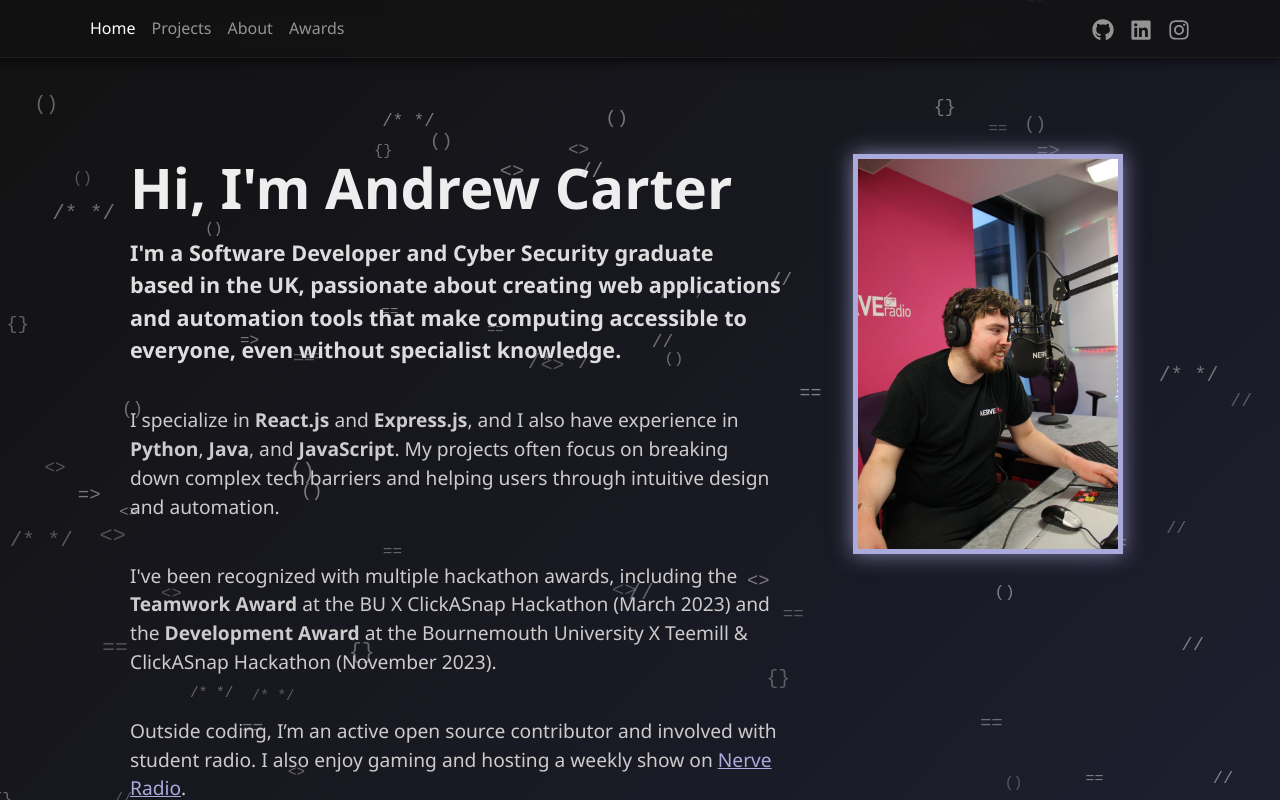
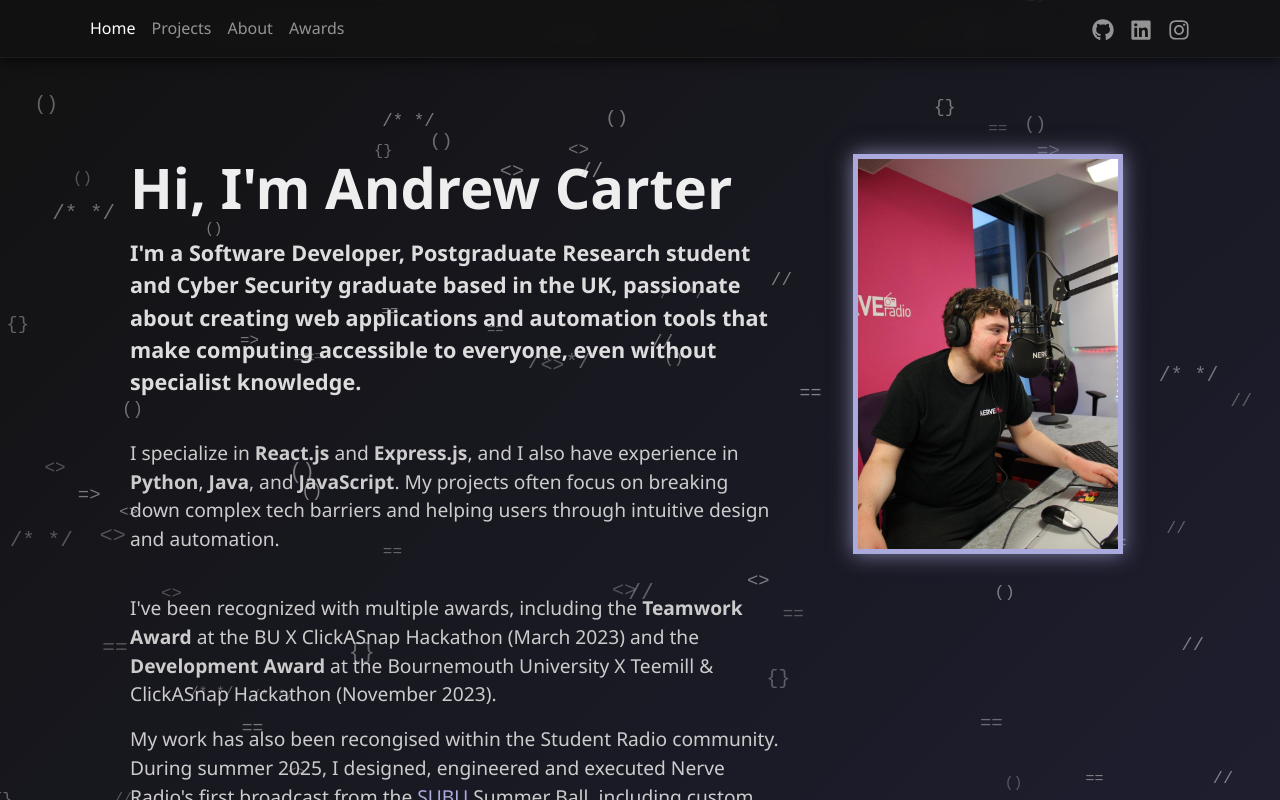
Before and after one commit to AndrewCarter04/portfolio, a React (Create React App) app: page / in a window 1280 px wide. Built offline with nearby package versions, Linux system fonts and the light colour scheme.

Commit message:
Revise personal info and add recent accomplishments
Updated personal description and added new achievements.

```diff
--- a/src/pages/home.jsx
+++ b/src/pages/home.jsx
@@ -20,7 +20,7 @@ const Home = () => {
             className="lead"
             style={{ fontWeight: 600, fontSize: '1.35rem', color: '#ddd', lineHeight: 1.5 }}
           >
-            I'm a Software Developer and Cyber Security graduate based in the UK,
+            I'm a Software Developer, Postgraduate Research student and Cyber Security graduate based in the UK,
             passionate about creating web applications and automation tools that
             make computing accessible to everyone, even without specialist knowledge.
           </p>
@@ -37,10 +37,16 @@ const Home = () => {
           <br />
 
           <p style={{ fontWeight: 500, fontSize: '1.2rem', color: '#ccc', lineHeight: 1.5 }}>
-            I've been recognized with multiple hackathon awards, including the
+            I've been recognized with multiple awards, including the
             <strong> Teamwork Award</strong> at the BU X ClickASnap Hackathon (March 2023) and the
             <strong> Development Award</strong> at the Bournemouth University X Teemill & ClickASnap
             Hackathon (November 2023).
+          </p>
+
+          <p style={{ fontWeight: 500, fontSize: '1.2rem', color: '#ccc', lineHeight: 1.5 }}>
+            My work has also been recongised within the Student Radio community. During summer 2025, I designed, engineered and executed
+            Nerve Radio's first broadcast from the <a href="https://www.subu.org.uk" target="_blank" rel="noreferrer" style={{ color: '#aad' }}>SUBU</a> Summer Ball, including custom software development.
+            This broadcast later went on to win a Gold and Silver award at the Student Radio Awards 2025.
           </p>
 
           <br />
@@ -49,7 +55,7 @@ const Home = () => {
             Outside coding, I’m an active open source contributor and involved with
             student radio. I also enjoy gaming and hosting a weekly show on <a href="https://player.nervemedia.org.uk" target="_blank" rel="noreferrer" style={{ color: '#aad' }}>
               Nerve Radio
-            </a>.
+            </a>. I am also the current President of the Gaming Society at Bournemouth University.
           </p>
 
           <br />
@@ -60,11 +66,6 @@ const Home = () => {
           </p>
 
           <br />
-
-          <p style={{ fontWeight: 500, fontSize: '1.2rem', color: '#ccc', lineHeight: 1.5 }}>
-            This September 2025, I’ll be starting my Masters by Research at
-            Bournemouth University to deepen my expertise in cyber security.
-          </p>
 
           <p className="mt-4">
             <Button href="/projects" variant="primary" size="lg" className="me-3 px-4">
```
